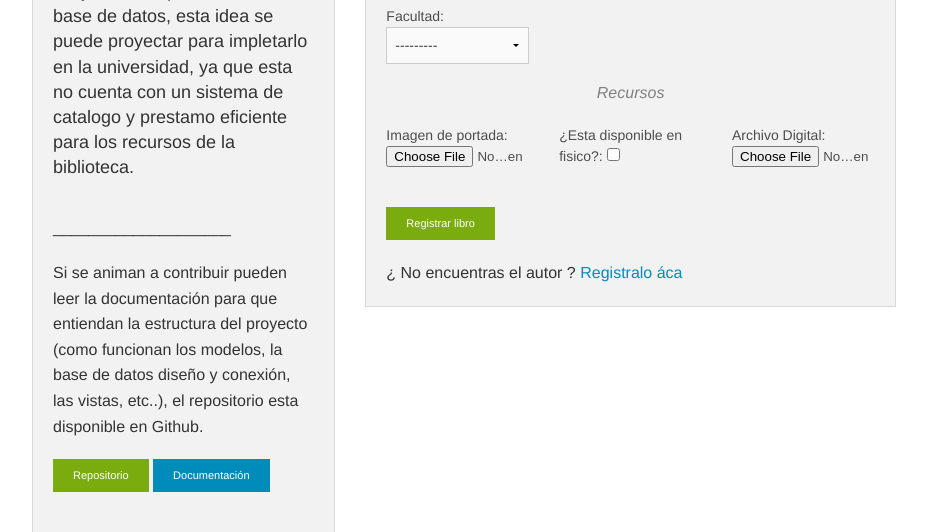
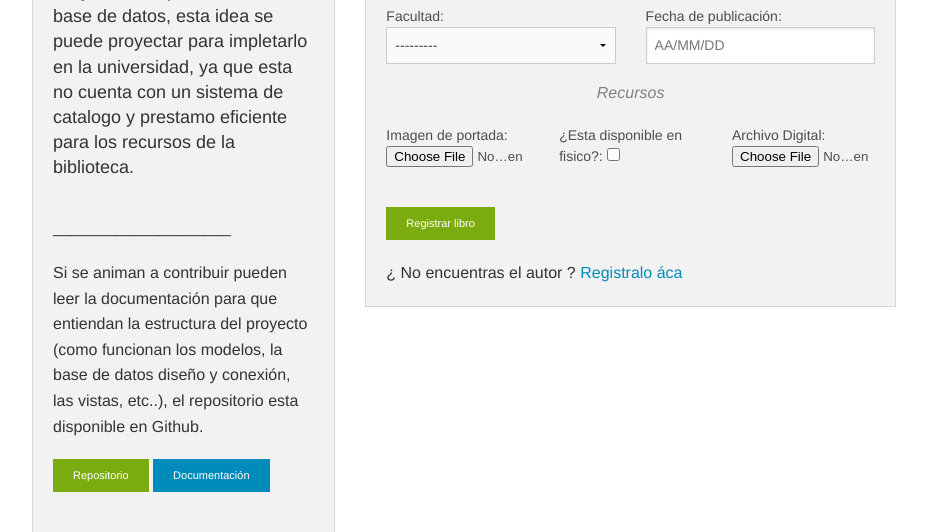
Before and after one commit to juliocesar-io/buhoteca, a Django app: page /libros/nuevo/ in a window 1280 px wide. Shown: the part 335-867 px from the top of the page, without its empty margins (123-1050 px from the left). Run offline with Django 3.2, Linux system fonts and the light colour scheme; data that the repository does not hold is empty.

Commit message:
date field

```diff
--- /dev/null
+++ b/biblioteca/static/css/biblioteca.css
@@ -0,0 +1,11 @@
+
+
+
+
+
+#navlist li
+{
+    display: inline;
+    list-style-type: none;
+    padding-right: 20px;
+}
--- a/libros/forms.py
+++ b/libros/forms.py
@@ -12,6 +12,7 @@ class LibroForm(forms.ModelForm):
 	#autor = forms.ChoiceField(widget=forms.Select(attrs={'class': 'error'}), choices = autores)
 	area = forms.CharField(widget=forms.TextInput(attrs={'class': 'error','placeholder': 'Programación'}))
 	editorial = forms.CharField(widget=forms.TextInput(attrs={'class': 'error','placeholder': "O'Reilly media"}))
+	fecha_publicacion = forms.CharField(widget=forms.TextInput (attrs={'placeholder': "AA/MM/DD"}))
     	class Meta:
         	model = Libro
-        	fields = ['titulo','area','autor','editorial','cover_url','facultad','disponible_fisico','digital_url']
+        	fields = ['titulo','area','autor','editorial','cover_url','facultad','disponible_fisico','digital_url','fecha_publicacion']
--- a/libros/models.py
+++ b/libros/models.py
@@ -8,7 +8,7 @@ class Libro(models.Model):
 	cover_url = models.ImageField(upload_to='covers', verbose_name='Cover', blank=True, null=True)
 	digital_url = models.FileField(upload_to='digital', verbose_name='Archivo Digital', blank=True, null=True)
 	disponible_fisico = models.BooleanField(verbose_name='Disponible fisico', default=False)
-
+	fecha_publicacion = models.DateField(verbose_name='Fecha de publicacion', null=True)
 
 	FACULTAD_CHOICES = (
     	(u'1', u'Derecho'),
--- a/templates/base.html
+++ b/templates/base.html
@@ -5,6 +5,7 @@
     <meta name="viewport" content="width=device-width, initial-scale=1.0" />
     <title> Biblioteca </title>
     <link rel="stylesheet" href="{{STATIC_URL}}css/foundation.css" />
+    <link rel="stylesheet" href="{{STATIC_URL}}css/biblioteca.css">
     <script src="{{STATIC_URL}}js/vendor/modernizr.js"></script>
     <script>
     (function(i,s,o,g,r,a,m){i['GoogleAnalyticsObject']=r;i[r]=i[r]||function(){
--- a/templates/detalleLibro.html
+++ b/templates/detalleLibro.html
@@ -13,13 +13,14 @@
 			<h4> <strong>{{libro.titulo}}</strong> </h4>
 			<p>Por <a href="">{{libro.autor}}</a> </p>
 			<p>Editorial <strong>{{libro.editorial}}</strong> </p>
+			<p>Fecha de publicación <strong>{{libro.fecha_publicacion}}</strong> </p>
 			<p> Area <a href="">#{{libro.area}}</a> </p>
-			<p> Facultad <a style="color:green;" href="">{{libro.facultad}}</a> </p>
+			<p> Facultad <a style="color:green;" href="">{{libro.get_facultad_display}}</a> </p>
 			<p> Disponible fisico:  <a style="color:red;" href="">{{libro.disponible_fisico}}</a> </p>
 
 
 			<a style="background-color:#7bac0f" class="button tiny "  href="{{libro.digital_url}}">Descargar</a>
-			<a style="background-color:#F25E5C" class="button tiny "  href="{{libro.digital_url}}">Prestar</a>
+			<a style="background-color:#F25E5C" class="button tiny "  href="#">Prestar</a>
 
 
 
--- a/templates/libroForm.html
+++ b/templates/libroForm.html
@@ -73,13 +73,28 @@
 
             <div class="row">
 
-              <div class="large-4 columns">
+              <div class="large-6 columns">
                             <label > Facultad:
                              {{ form.facultad }}
                             </label>
                             {% if form.facultad.errors %}
 
                               {% for error in form.facultad.errors %}
+                              <small class="error">
+                                  {{ error|escape }}
+                              </small>
+                              {% endfor %}
+                          {% endif %}
+              </div>
+
+
+              <div class="large-6 columns">
+                            <label > Fecha de publicación:
+                             {{ form.fecha_publicacion }}
+                            </label>
+                            {% if form.fecha_publicacion.errors %}
+
+                              {% for error in form.fecha_publicacion.errors %}
                               <small class="error">
                                   {{ error|escape }}
                               </small>
```
Also changed, not shown: templates/home.html (+12 -1 lines), biblioteca/media/covers/lrg.jpg (added), biblioteca/media/covers/y-combinator-logo.gif (added), libros/migrations/0010_auto_20141109_1904.py (added), libros/migrations/0011_auto_20141109_1910.py (added), libros/migrations/0012_libro_fecha_publicacion.py (added), 2 other files.
